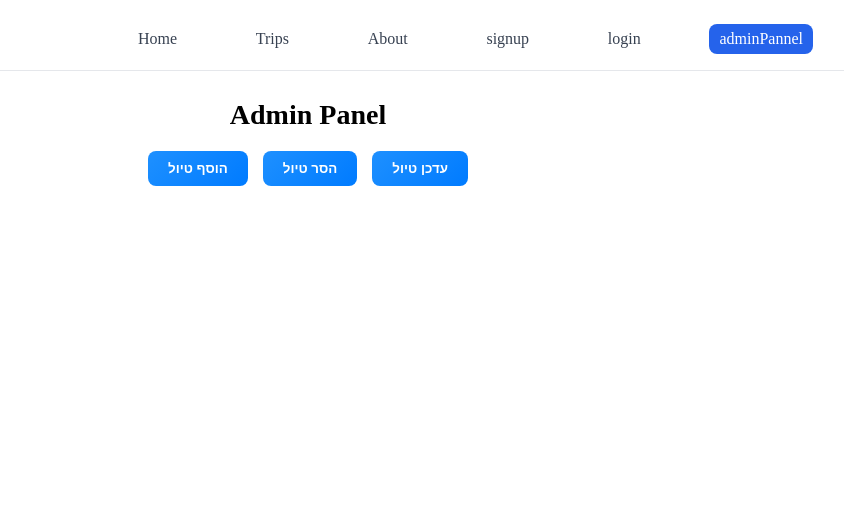
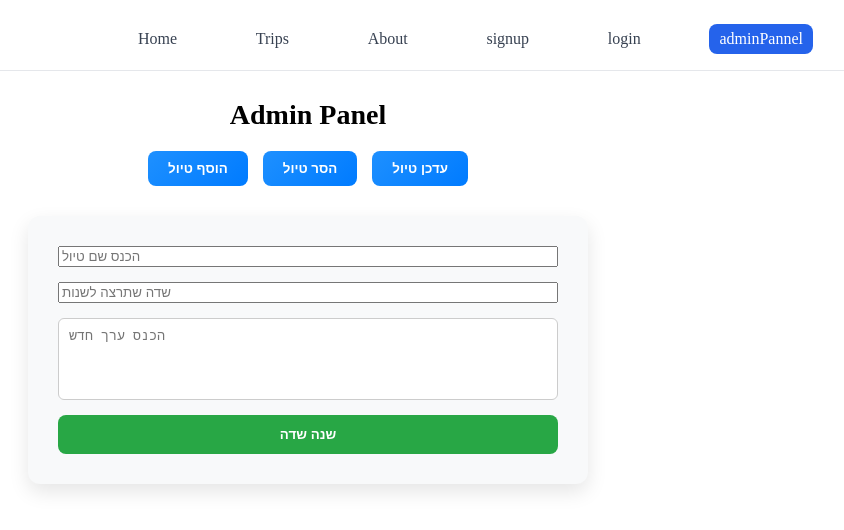
Before and after one commit to yairgamliel123-alt/myFinalProject, an Angular app in the folder frontend/trip-planner-angular/: page /admib-pannel in a window 1280 px wide. Both pictures are taken after a click on the button "עדכן טיול". Shown: the top 530 px of the page, without its empty margins (332-1176 px from the left). Built offline with nearby package versions, Linux system fonts and the light colour scheme.

Commit message:
finalProject

```diff
--- a/frontend/trip-planner-angular/src/app/admin-pannel/admin-pannel.html
+++ b/frontend/trip-planner-angular/src/app/admin-pannel/admin-pannel.html
@@ -8,7 +8,7 @@
   <button class="admin-btn " (click)="toggleRemoveFrom()">
     {{ showRemoveForm ? 'סגור טופס' : 'הסר טיול' }}
   </button>
-  <button class="admin-btn ">עדכן טיול</button>
+  <button class="admin-btn " (click)="toggleUpdateFrom()">עדכן טיול</button>
 </div>
 
 <div class="admin-page" *ngIf="showAddForm">
@@ -67,3 +67,27 @@
     <p class="error" *ngIf="errorMsg">{{ errorMsg }}</p>
   </form>
 </div>
+
+
+
+
+
+<div class="admin-page" *ngIf="showUpdateForm">
+  <form (ngSubmit)="update()" #f="ngForm" class="form">
+    <input type="text" name="tripName" [(ngModel)]="tripName" placeholder="הכנס שם טיול" required />
+    <input type="text" name="fieldToChange" [(ngModel)]="fieldToChange" placeholder="שדה שתרצה לשנות" required />
+    <textarea
+      class="input textarea"
+      name="newValue"
+      [(ngModel)]="newValue"
+      placeholder="הכנס ערך חדש"
+      rows="4"
+      required
+    ></textarea>
+    <button class="btn" [disabled]="!f.valid || loading">
+      {{ loading ? 'משנה שדה' : 'שנה שדה' }}
+    </button>
+    <p class="success" *ngIf="successMsg">{{ successMsg }}</p>
+    <p class="error" *ngIf="errorMsg">{{ errorMsg }}</p>
+  </form>
+</div>
--- a/frontend/trip-planner-angular/src/app/admin-pannel/admin-pannel.ts
+++ b/frontend/trip-planner-angular/src/app/admin-pannel/admin-pannel.ts
@@ -25,7 +25,10 @@ export class AdminPannel {
   errorMsg = '';
   showAddForm = false;
   showRemoveForm = false;
+  showUpdateForm = false;
   tripName: string = '';
+  fieldToChange :string=''
+  newValue:any
 
   constructor(private tripService: TripsService) {}
   toggleAddTrip() {
@@ -33,6 +36,9 @@ export class AdminPannel {
   }
   toggleRemoveFrom() {
     this.showRemoveForm = !this.showRemoveForm;
+  }
+  toggleUpdateFrom() {
+    this.showUpdateForm = !this.showUpdateForm;
   }
   submit() {
     this.loading = true;
@@ -85,4 +91,54 @@ export class AdminPannel {
       }
     });
   }
+
+  update() {
+    // בדיקות בסיסיות
+    if (!this.tripName?.trim()) {
+      this.errorMsg = 'יש להזין שם טיול';
+      return;
+    }
+
+    if (!this.fieldToChange?.trim()) {
+      this.errorMsg = 'יש לבחור שדה לעדכון';
+      return;
+    }
+
+    if (this.newValue === null || this.newValue === undefined || String(this.newValue).trim() === '') {
+      this.errorMsg = 'יש להזין ערך חדש';
+      return;
+    }
+
+    // אישור לפני עדכון
+    const ok = confirm(`לעדכן את "${this.fieldToChange}" בטיול "${this.tripName}"?`);
+    if (!ok) return;
+
+    // UI state
+    this.loading = true;
+    this.errorMsg = '';
+    this.successMsg = '';
+
+    this.tripService
+      .updateTrip(this.tripName, this.fieldToChange, this.newValue)
+      .subscribe({
+        next: () => {
+          this.successMsg = 'עודכן בהצלחה ✅';
+          this.loading = false;
+
+          // אופציונלי: לנקות שדות
+          this.tripName = '';
+          this.fieldToChange = '';
+          this.newValue = '';
+        },
+        error: (err: any) => {
+          this.loading = false;
+          this.errorMsg =
+            err?.error?.error || err?.error?.message || 'שגיאה בעדכון ❌';
+          console.error(err);
+        },
+      });
+  }
+
+
+
 }
--- a/frontend/trip-planner-angular/src/app/services/trips.ts
+++ b/frontend/trip-planner-angular/src/app/services/trips.ts
@@ -19,4 +19,15 @@ export class TripsService {
     const encodedName = encodeURIComponent(trip_name);
     return this.http.delete<Trip>(`${this.apiUrl}/remove-trip/${encodedName}/` );
   }
+  // update-trip/<str:trip_name>/<str:field_to_change>/
+  updateTrip(trip_name: string, field_to_change: string, value: any) {
+    const encodedName = encodeURIComponent(trip_name);
+    const encodedField = encodeURIComponent(field_to_change);
+
+    return this.http.put<Trip>(
+      `${this.apiUrl}/update-trip/${encodedName}/${encodedField}/`,
+      { value }
+    );
+  }
+
 }
--- a/frontend/trip-planner-angular/src/app/trips/trips.html
+++ b/frontend/trip-planner-angular/src/app/trips/trips.html
@@ -1,13 +1,16 @@
-<div *ngIf="loading">Loading...</div>
-<input class="search-wrapper"
+<div *ngIf="loading()">Loading...</div>
 
+<input
+  class="search-wrapper"
   type="text"
   placeholder="🔍 חפש טיול לפי שם..."
-  [(ngModel)]="searchText"
+  [value]="searchText()"
+  (input)="searchText.set($any($event.target).value)"
 />
-<div class="cardContiner" *ngIf="!loading">
+
+<div class="cardContiner" *ngIf="!loading()">
   <app-trip-card
-  *ngFor="let trip of filteredTrips"
-  [trip]="trip"
-></app-trip-card>
+    *ngFor="let trip of filteredTrips"
+    [trip]="trip"
+  ></app-trip-card>
 </div>
--- a/frontend/trip-planner-angular/src/app/trips/trips.ts
+++ b/frontend/trip-planner-angular/src/app/trips/trips.ts
@@ -1,4 +1,4 @@
-import { Component, OnInit } from '@angular/core';
+import { Component, OnInit,signal} from '@angular/core';
 import { CommonModule } from '@angular/common';
 import {TripsService} from '../services/trips';
 import { Trip } from '../Trip.models';
@@ -12,30 +12,31 @@ import { FormsModule } from '@angular/forms';
   styleUrl: './trips.css',
 })
 export class Trips implements OnInit {
-  trips: Trip[] = [];
-  loading = true;
-
-
-  searchText = '';
+  trips = signal<Trip[]>([]);
+  loading = signal(true);
+  searchText = signal('');
 
   constructor(private tripService: TripsService) {}
 
   ngOnInit() {
     this.tripService.getTrips().subscribe({
       next: (data: Trip[]) => {
-        this.trips = data;
-        this.loading = false;
+        this.trips.set(data);
+        this.loading.set(false);
       },
       error: () => {
-        this.loading = false;
+        this.loading.set(false);
+
       },
     });
   }
   get filteredTrips(): Trip[] {
-    const q = this.searchText.trim().toLowerCase();
-    if (!q) return this.trips;
+    const q = this.searchText().trim().toLowerCase();
+    const trips = this.trips();
 
-    return this.trips.filter(t =>
+    if (!q) return trips;
+
+    return trips.filter((t:Trip) =>
       (t.title ?? '').toLowerCase().includes(q)
     );
   }
```
Also changed, not shown: 1 other file (tests, documents, lock files or other folders).
